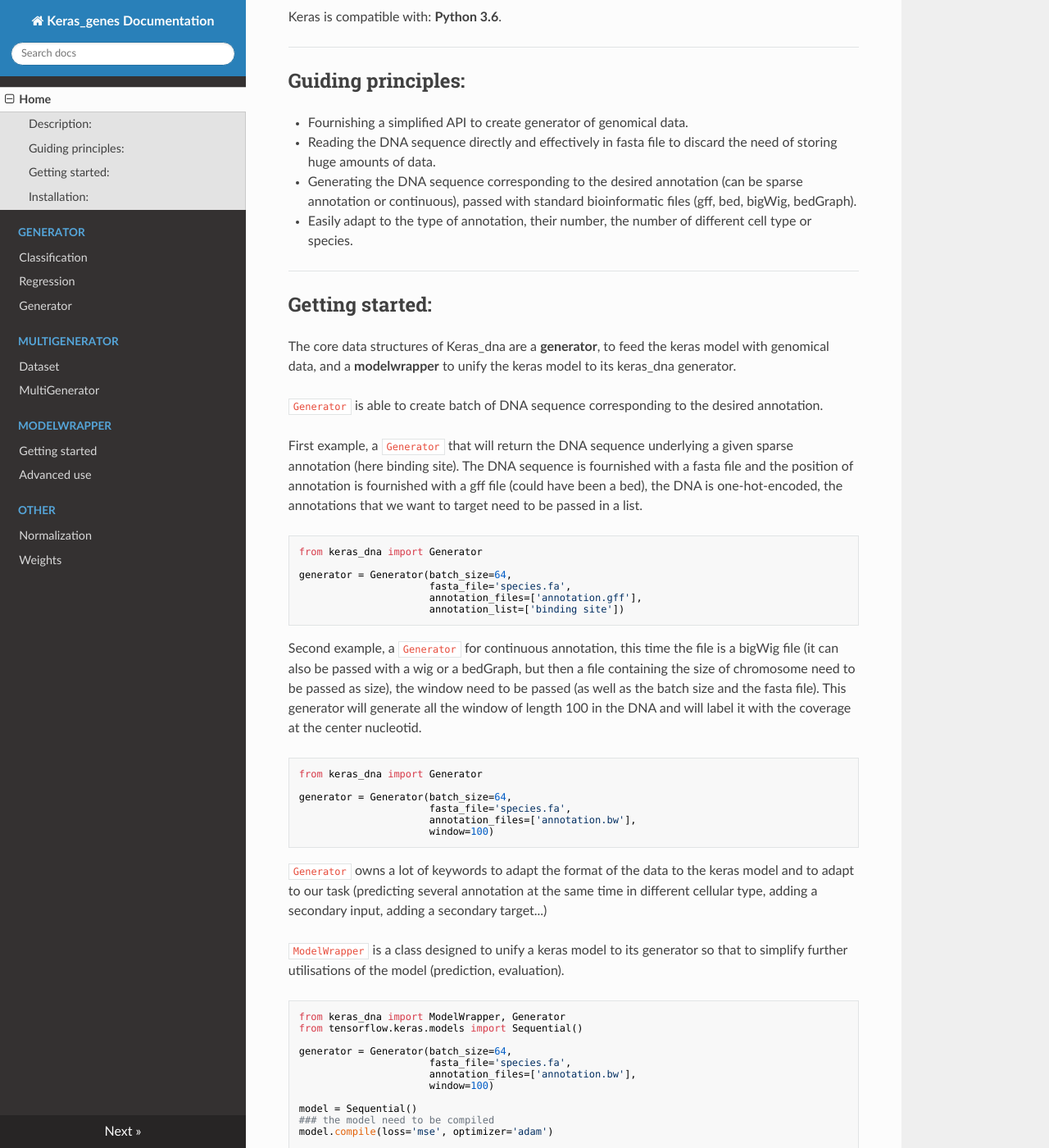
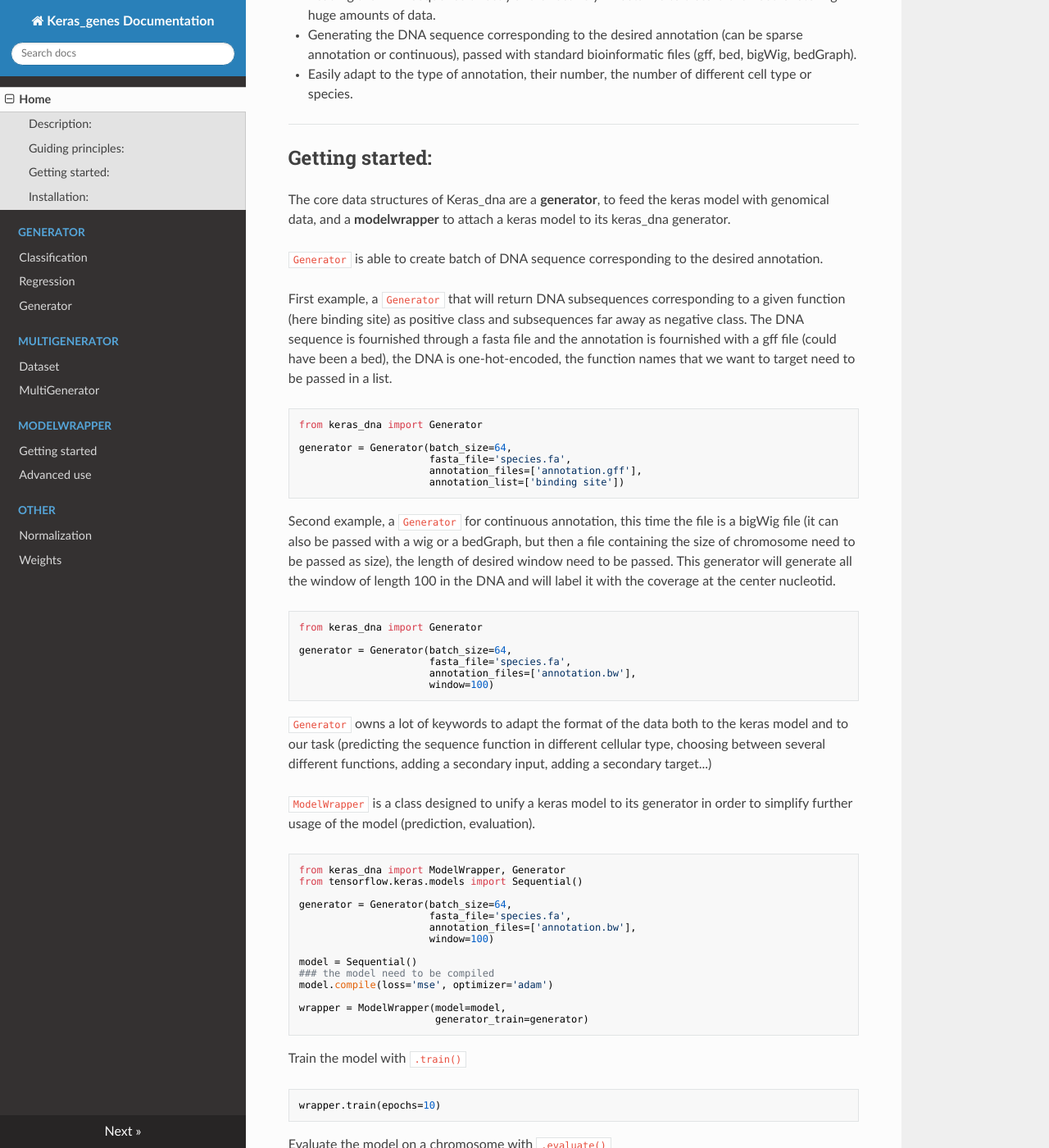
Before and after one commit to etirouthier/keras_dna, an MkDocs documentation site: the page built from docs/index.md, in a window 1280 px wide and 1400 px high, scrolled down 771 px. Shown: the whole window at 82% size. Built offline with MkDocs 1.6.1, drawn with Linux system fonts in a browser that asks for light colours; nearby versions of some CDN libraries; some of the changed text lies outside the part shown.

Commit message:
Update index.md

````diff
--- a/docs/index.md
+++ b/docs/index.md
@@ -1,19 +1,18 @@
 # Keras_dna: simplifying deep genomics
 
-![Keras_dna logo](favicon.ico)
+![Keras_dna logo](/docs/favicon.ico)
 
 [![license](https://img.shields.io/github/license/mashape/apistatus.svg?maxAge=2592000)](https://github.com/etirouthier/keras_dna/LICENSE)
 
 ## Description:
 
-Keras_dna is an API that help quick experimentation of application of deep learning to genomics. It anables to quickly feed a keras model with genomic data without the need of laborious file convertion and storing tremendous amount of converted data. It reads the most commun bioinformatics file types and create a generator adapted to a keras model.
+Keras_dna is an API that helps quick experimentation in applying deep learning to genomics. It enables to quickly feed a keras model (tensorflow) with genomic data without the need of laborious file convertion and storing tremendous amount of converted data. It reads the most commun bioinformatics file types and create a generator adapted to a keras model.
 
 Use Keras_dna if you need a library that:
 
-- Allows fast usage of standard bioinformatics data to feed a keras model.
+- Allows fast usage of standard bioinformatics data to feed a keras model (nowaday standard for tensorflow).
 - Is able to adapt to the needed format of data.
 - Facilitates the standard evaluation of a model with genomics data (correlation, AUPRC, AUROC)
-
 
 Keras is compatible with: __Python 3.6__.
 
@@ -35,11 +34,11 @@
 
 ## Getting started:
 
-The core data structures of Keras_dna are a __generator__, to feed the keras model with genomical data, and a __modelwrapper__ to unify the keras model to its keras_dna generator.
+The core data structures of Keras_dna are a __generator__, to feed the keras model with genomical data, and a __modelwrapper__ to attach a keras model to its keras_dna generator.
 
 `Generator` is able to create batch of DNA sequence corresponding to the desired annotation.
 
-First example, a `Generator` that will return the DNA sequence underlying a given sparse annotation (here binding site). The DNA sequence is fournished with a fasta file and the position of annotation is fournished with a gff file (could have been a bed), the DNA is one-hot-encoded, the annotations that we want to target need to be passed in a list.
+First example, a `Generator` that will return DNA subsequences corresponding to a given function (here binding site) as positive class and subsequences far away as negative class. The DNA sequence is fournished through a fasta file and the annotation is fournished with a gff file (could have been a bed), the DNA is one-hot-encoded, the function names that we want to target need to be passed in a list.
 
 ```python
 from keras_dna import Generator
@@ -50,7 +49,7 @@
                       annotation_list=['binding site'])
 ```
 
-Second example, a `Generator` for continuous annotation, this time the file is a bigWig file (it can also be passed with a wig or a bedGraph, but then a file containing the size of chromosome need to be passed as size), the window need to be passed (as well as the batch size and the fasta file). This generator will generate all the window of length 100 in the DNA and will label it with the coverage at the center nucleotid.
+Second example, a `Generator` for continuous annotation, this time the file is a bigWig file (it can also be passed with a wig or a bedGraph, but then a file containing the size of chromosome need to be passed as size), the length of desired window need to be passed. This generator will generate all the window of length 100 in the DNA and will label it with the coverage at the center nucleotid.
 
 ```python
 from keras_dna import Generator
@@ -60,10 +59,10 @@
                       annotation_files=['annotation.bw'],
                       window=100)
 ```
-`Generator` owns a lot of keywords to adapt the format of the data to the keras model and to adapt to our task (predicting several annotation at the same time in different cellular type, adding a secondary input, adding a secondary target...)
+`Generator` owns a lot of keywords to adapt the format of the data both to the keras model and to our task (predicting the sequence function in different cellular type, choosing between several different functions, adding a secondary input, adding a secondary target...)
 
 
-`ModelWrapper` is a class designed to unify a keras model to its generator so that to simplify further utilisations of the model (prediction, evaluation).
+`ModelWrapper` is a class designed to unify a keras model to its generator  in order to simplify further usage of the model (prediction, evaluation).
 
 ```python
 from keras_dna import ModelWrapper, Generator
@@ -104,6 +103,7 @@
 
 ------------------
 
+
 ## Installation:
 
 
@@ -117,9 +117,9 @@
 - kipoiseq
 - tensorflow 2
 
-We also strongly advice to install [genomelake](https://github.com/kundajelab/genomelake) for fast reading in fasta file.
+ We also strongly advice to install [genomelake](https://github.com/kundajelab/genomelake) for fast reading in fasta file.
 
-- **Install Keras_dna from PyPI:**
+ - **Install Keras_dna from PyPI:**
 
 Note: These installation steps assume that you are on a Linux or Mac environment.
 If you are on Windows, you will need to remove `sudo` to run the commands below.
@@ -136,6 +136,7 @@
 
 Note that libcurl (and the `curl-config` command) are required for installation. This is typically already installed on many Linux and OSX systems (this is also available easily if using a conda env).
 
+
 - **Alternatively: install Keras_dna from the GitHub source:**
 
 First, clone Keras using `git`:
````
